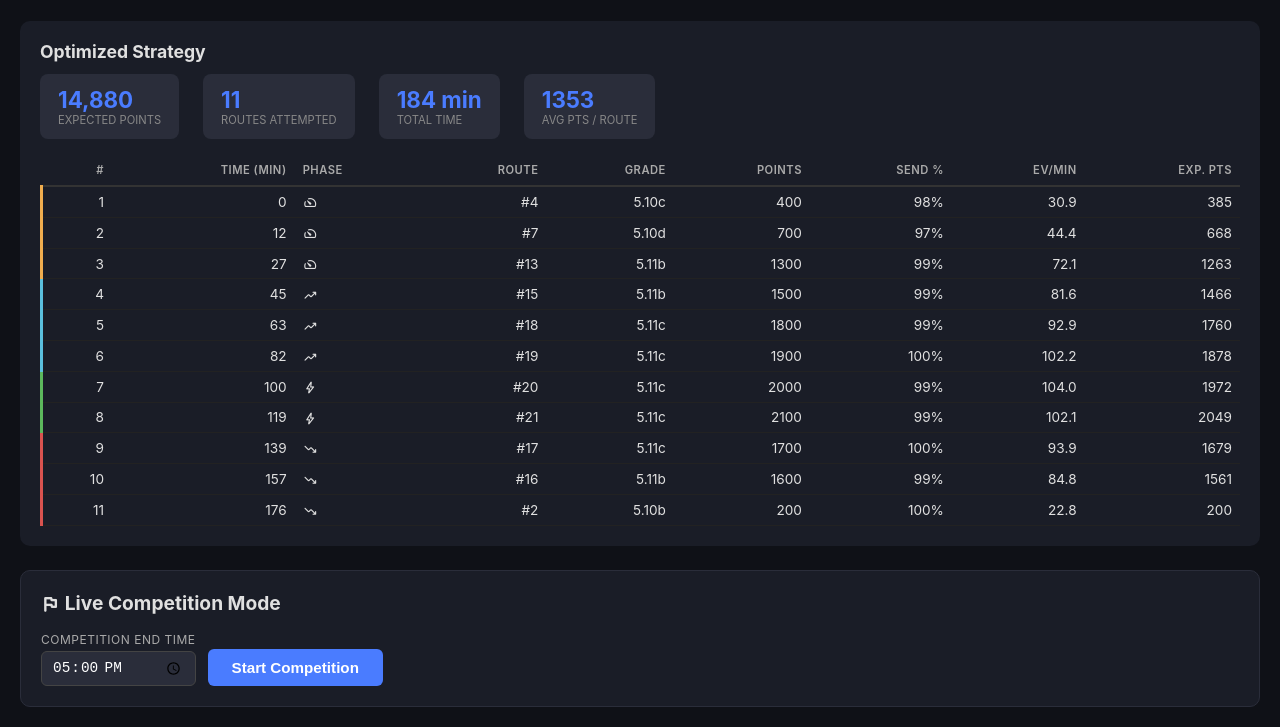
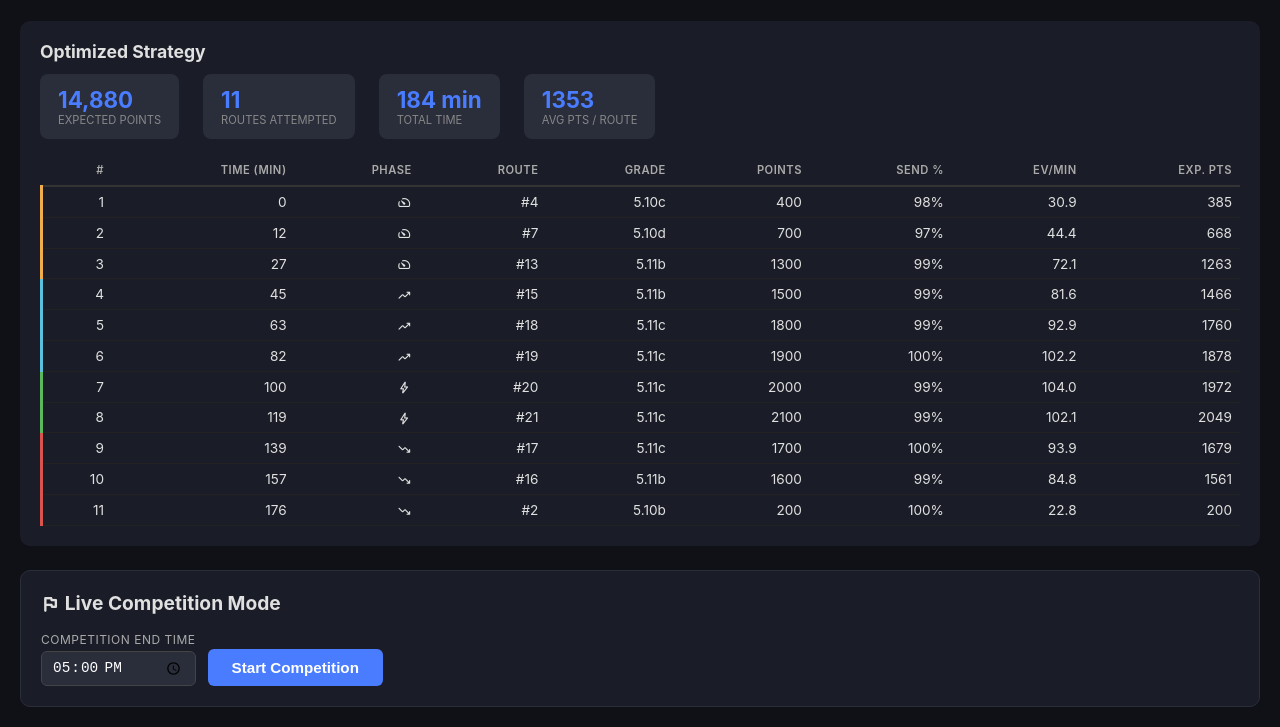
Before and after one commit to alecgdouglas/climbing-comp-planner, a website: page index.html in a window 1280 px wide. Shown: the part 948-1675 px from the top of the page. Drawn offline with nearby package versions, Linux system fonts and the light colour scheme.

Commit message:
Right-align phase column

```diff
--- a/index.html
+++ b/index.html
@@ -288,12 +288,12 @@ function renderStrategy(result) {
       <div class="stat"><div class="val">${Math.round(result.totalExpectedPoints / result.routesAttempted)}</div><div class="lbl">Avg Pts / Route</div></div>
     </div>
     <div class="table-wrap"><table>
-      <tr><th class="r">#</th><th class="r">Time (min)</th><th>Phase</th><th class="r">Route</th><th class="r">Grade</th><th class="r">Points</th><th class="r">Send %</th><th class="r">EV/min</th><th class="r">Exp. Pts</th></tr>
+      <tr><th class="r">#</th><th class="r">Time (min)</th><th class="r">Phase</th><th class="r">Route</th><th class="r">Grade</th><th class="r">Points</th><th class="r">Send %</th><th class="r">EV/min</th><th class="r">Exp. Pts</th></tr>
       ${result.plan.map((p, i) => `
         <tr class="${phaseClass(p.startMin)}">
           <td class="r">${i + 1}</td>
           <td class="r">${Math.round(p.startMin)}</td>
-          <td>${phaseLabel(p.startMin)}</td>
+          <td class="r">${phaseLabel(p.startMin)}</td>
           <td class="r">#${p.route.routeNum}</td>
           <td class="r">${p.route.grade}</td>
           <td class="r">${p.route.points}</td>
```
